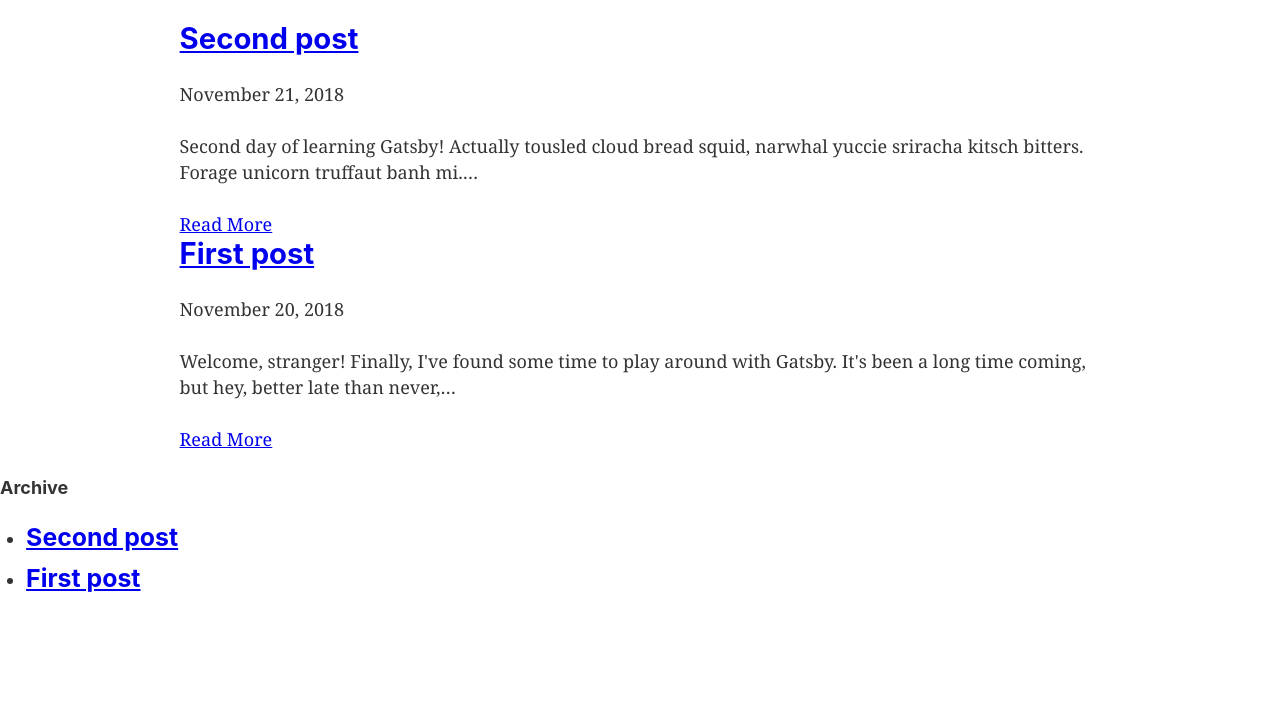
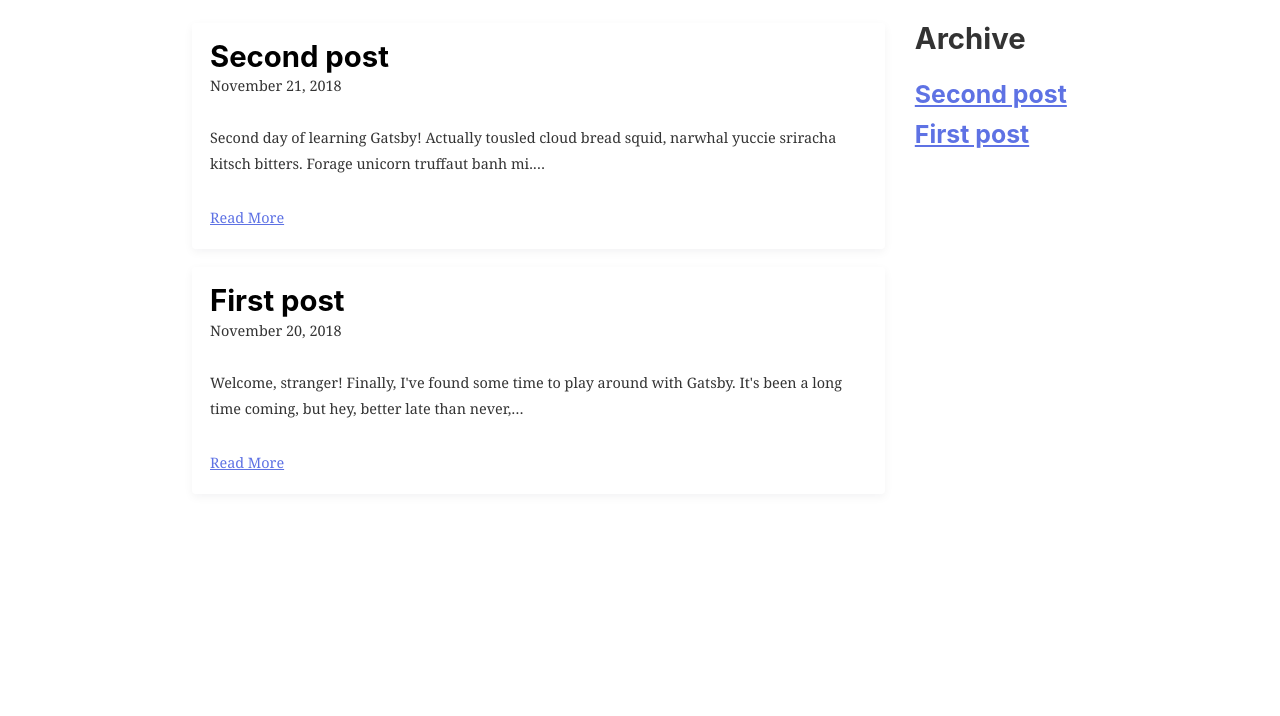
Before and after one commit to DaniyarJakupov/gatsby-blog, a Gatsby site: page / in a window 1280 px wide. Shown: the part 84-800 px from the top of the page. Built offline with nearby package versions, Linux system fonts and the light colour scheme; Gatsby itself is replaced by a stand-in of ours.

Commit message:
Style w/ sc

```diff
--- a/src/components/archive.js
+++ b/src/components/archive.js
@@ -1,6 +1,17 @@
 import React from 'react'
 import { StaticQuery, graphql } from 'gatsby'
 import { Link } from 'gatsby'
+import styled from 'styled-components'
+
+const ArchiveList = styled.ul`
+  padding: 0;
+  margin: 0;
+  list-style: none;
+  a {
+    color: #5e72e4;
+    font-size: 0.8rem;
+  }
+`
 
 const ALL_POSTS_QUERY = graphql`
   query ALL_POSTS_QUERY {
@@ -27,8 +38,8 @@
       return (
         <>
           <aside>
-            <h4>Archive</h4>
-            <ul>
+            <h2>Archive</h2>
+            <ArchiveList>
               {edges.map(({ node: { frontmatter } }) => (
                 <li key={frontmatter.title}>
                   <Link to={`/posts${frontmatter.slug}`}>
@@ -36,7 +47,7 @@
                   </Link>
                 </li>
               ))}
-            </ul>
+            </ArchiveList>
           </aside>
         </>
       )
--- a/src/components/header.js
+++ b/src/components/header.js
@@ -8,7 +8,7 @@
 `
 const Wrapper = styled.div`
   margin: 0 auto;
-  max-width: 960px;
+  max-width: 70%;
   padding: 1rem;
 `
 
--- a/src/components/layout.js
+++ b/src/components/layout.js
@@ -2,10 +2,19 @@
 import PropTypes from 'prop-types'
 import Helmet from 'react-helmet'
 import { StaticQuery, graphql } from 'gatsby'
+import styled from 'styled-components'
 
 import Header from './header'
 import Archive from './archive'
 import './layout.css'
+
+const MainLayout = styled.main`
+  max-width: 70%;
+  margin: 0 auto;
+  display: grid;
+  grid-template-columns: 4fr 1fr;
+  grid-gap: 30px;
+`
 
 const Layout = ({ children }) => (
   <StaticQuery
@@ -30,17 +39,10 @@
           <html lang="en" />
         </Helmet>
         <Header siteTitle={data.site.siteMetadata.title} />
-        <div
-          style={{
-            margin: '0 auto',
-            maxWidth: 960,
-            padding: '0px 1.0875rem 1.45rem',
-            paddingTop: 0,
-          }}
-        >
-          {children}
-        </div>
-        <Archive />
+        <MainLayout>
+          <div>{children}</div>
+          <Archive />
+        </MainLayout>
       </>
     )}
   />
--- a/src/components/listing.js
+++ b/src/components/listing.js
@@ -1,5 +1,28 @@
 import React from 'react'
 import { Link, StaticQuery, graphql } from 'gatsby'
+import styled from 'styled-components'
+
+const Post = styled.article`
+  box-shadow: 0px 3px 10px rgba(25, 16, 34, 0.05);
+  padding: 1rem;
+  border-radius: 4px;
+  margin-bottom: 1rem;
+  a {
+    color: #000;
+    text-decoration: none;
+  }
+  p {
+    font-size: 0.8rem;
+  }
+  h2 {
+    margin-bottom: 0;
+  }
+  .read-more {
+    text-decoration: underline;
+    font-size: 0.8rem;
+    color: #5e72e4;
+  }
+`
 
 const LISTING_QEURY = graphql`
   query LISTING_QEURY {
@@ -27,14 +50,16 @@
     render={data => {
       const { allMarkdownRemark } = data
       return allMarkdownRemark.edges.map(({ node }) => (
-        <article key={node.frontmatter.slug}>
+        <Post key={node.frontmatter.slug}>
           <Link to={`/posts${node.frontmatter.slug}`}>
             <h2>{node.frontmatter.title}</h2>
           </Link>
           <p>{node.frontmatter.date}</p>
           <p>{node.excerpt}</p>
-          <Link to={`/posts${node.frontmatter.slug}`}>Read More</Link>
-        </article>
+          <Link class="read-more" to={`/posts${node.frontmatter.slug}`}>
+            Read More
+          </Link>
+        </Post>
       ))
     }}
   />
```
